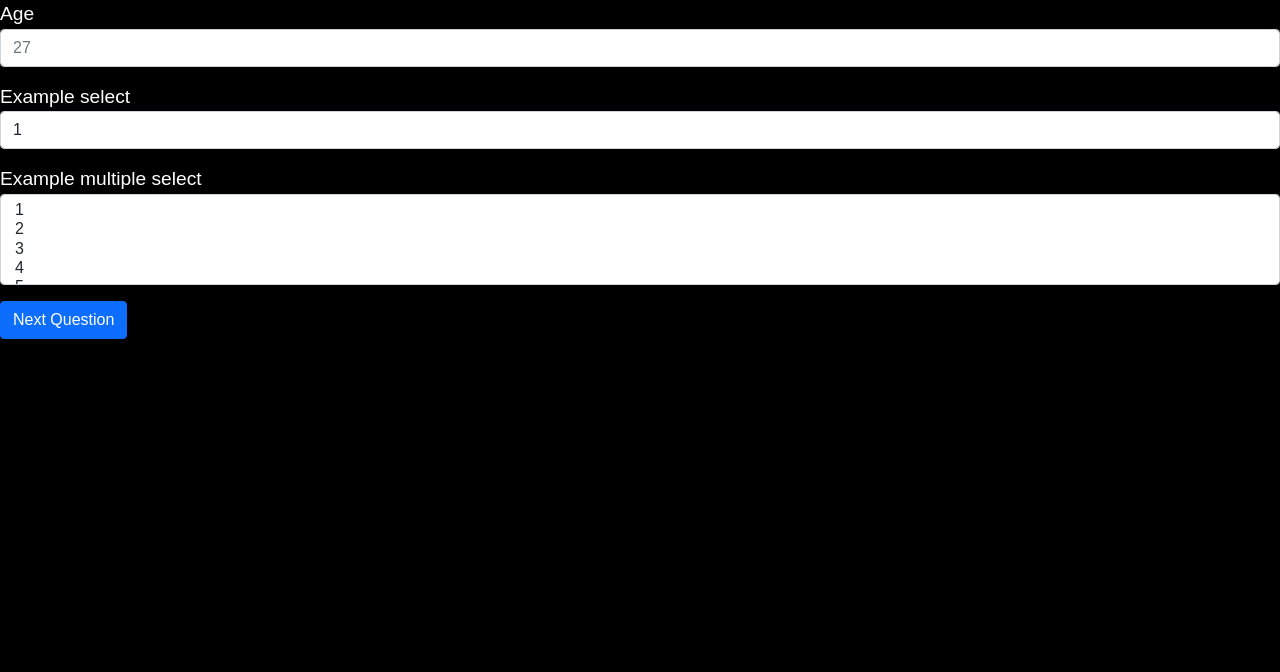
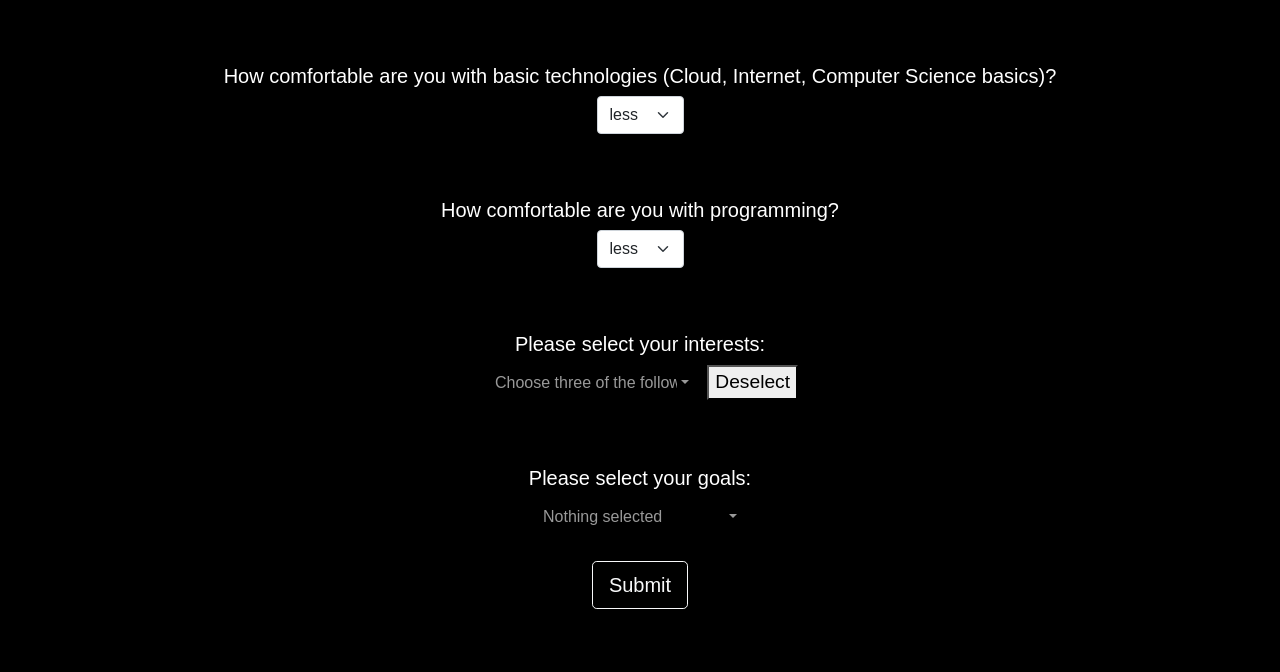
Before and after one commit to SimonRbk95/CS50, a Flask app: page /q1 in a window 1280 px wide. Shown: the part 61-733 px from the top of the page. Run offline with Flask 2, Linux system fonts and the light colour scheme; parts of the project's set-up code (start-up, migrations or seed data) failed here and were passed over; some libraries are stand-ins or nearby versions.

Commit message:
Wed, Jun 8, 2022, 5:49 PM +00:00

```diff
--- a/final_project/templates/q1.html
+++ b/final_project/templates/q1.html
@@ -7,31 +7,51 @@
 {% block main %}
 
 <form action="/q1" method="get" >
-    <div class="mb-3 form-group">
-      <label for="exampleFormControlInput1">Age</label>
-      <input type="text" class="form-control" id="exampleFormControlInput1" name = "age" placeholder="27">
+    <!--Select Menu-->
+<div class="container-fluid">
+  <form>
+    <div class="row">
+      <div class="col-12 text-center menu-margins">
+        <h5>How comfortable are you with basic technologies (Cloud, Internet, Computer Science basics)?</h5>
+        <select required class="form-select mx-auto w-auto" aria-label="Default select example" name="x">
+          <option value="1">less</option>
+          <option value="2">more</option>
+          <option value="3">very</option>
+        </select>
+      </div>
+      <div class="col-12 text-center menu-margins">
+        <h5>How comfortable are you with programming?</h5>
+          <select required class="form-select mx-auto w-auto" aria-label="Default select example" name="x">
+            <option value="1">less</option>
+            <option value="2">more</option>
+            <option value="3">very</option>
+          </select>
+      </div>
+      <div class="col-12 text-center menu-margins">
+        <h5>Please select your interests:</h5>
+          <select required class="selectpicker" multiple name="x" title='Choose three of the following...'>
+            <option value="1">Machine Learning</option>
+            <option value="2">Blockchain</option>
+            <option value="3">Internet of Things</option>
+            <option value="3">Data Analytics/ Science</option>
+            <option value="3">Computer Science</option>
+            <option value="3">Programming with Python</option>
+          </select>
+          <button id="btnDeselect">Deselect</button>
+      </div>
+      <div class="col-12 text-center menu-margins">
+        <h5>Please select your goals:</h5>
+          <select required class="selectpicker" multiple aria-label="Default select example" name="x">
+            <option value="1">One</option>
+            <option value="2">Two</option>
+            <option value="3">Three</option>
+          </select>
+      </div>
+      <div class="col-md-12 text-center" style="margin-top: 2%; margin-bottom: 5%;">
+            <button type="button" class="btn btn-outline-light btn-lg">Submit</button>
+      </div>
     </div>
-    <div class="mb-3 form-group">
-      <label for="exampleFormControlSelect1">Example select</label>
-      <select class="form-control" id="exampleFormControlSelect1" name="industry">
-        <option>1</option>
-        <option>2</option>
-        <option>3</option>
-        <option>4</option>
-        <option>5</option>
-      </select>
-    </div>
-    <div class="mb-3 form-group">
-      <label for="exampleFormControlSelect2">Example multiple select</label>
-      <select multiple class="form-control" id="exampleFormControlSelect2" name="level">
-        <option>1</option>
-        <option>2</option>
-        <option>3</option>
-        <option>4</option>
-        <option>5</option>
-      </select>
-    </div>
-    <button class="btn btn-primary" type="submit">Next Question</button>
   </form>
+</div>
 
 {% endblock %}
```
